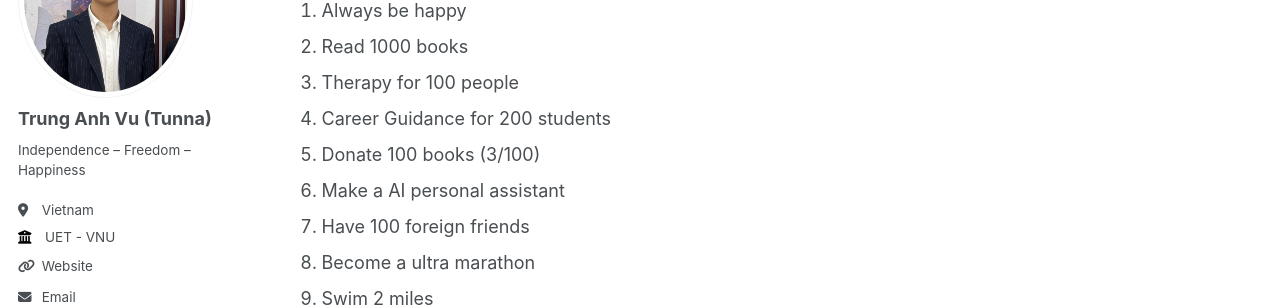
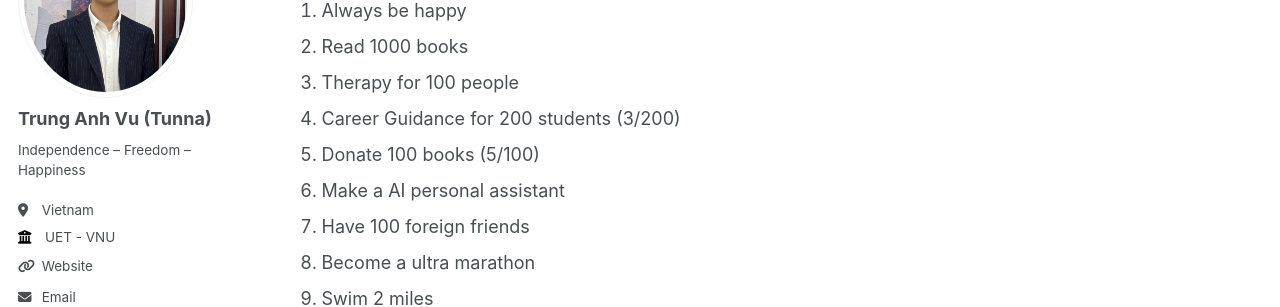
Before and after one commit to trunganhvu/trunganhvu.github.io, a Jekyll site: the page built from _pages/list-100.md, in a window 1280 px wide and 900 px high. Shown: the part 206-513 px from the top of the window. Built offline with Jekyll 4.4.1, drawn with Linux system fonts in a browser that asks for light colours.

Commit message:
2 books to TT

```diff
--- a/_pages/list-100.md
+++ b/_pages/list-100.md
@@ -9,8 +9,8 @@ Things i want to do before i die. Modified as of Feb 13. 2025:
 1. Always be happy
 2. Read 1000 books
 3. Therapy for 100 people
-4. Career Guidance for 200 students
-5. Donate 100 books (3/100)
+4. Career Guidance for 200 students (3/200)
+5. Donate 100 books (5/100)
 6. Make a AI personal assistant
 7. Have 100 foreign friends
 8. Become a ultra marathon
```
